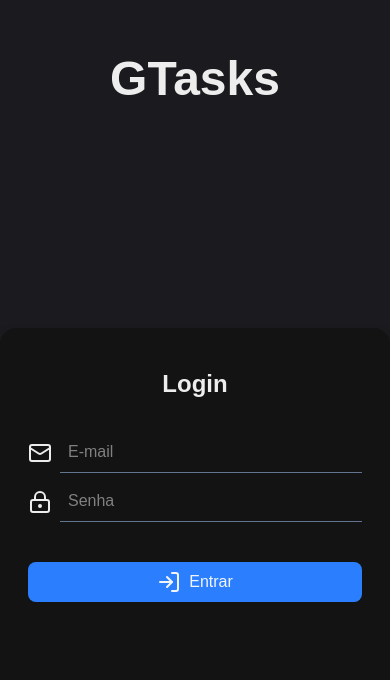
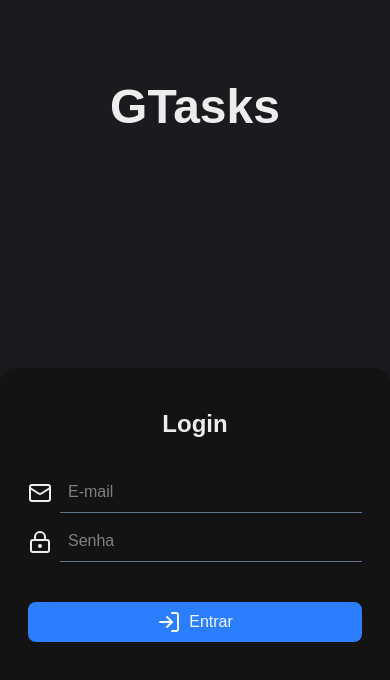
Before and after one commit to Gabrielst27/gtasks-site, a Next.js app: page /auth/login in a window 390 px wide. Shown: the part 122-802 px from the top of the page. Built offline with nearby package versions, Linux system fonts and the light colour scheme.

Commit message:
refac: improve workspace and auth responsive layout

```diff
--- a/src/app/auth/layout.tsx
+++ b/src/app/auth/layout.tsx
@@ -1,4 +1,3 @@
-import { Main } from '@/components/layout/Main';
 import { Metadata } from 'next';
 
 export const metadata: Metadata = {
@@ -16,7 +15,7 @@ type AuthLayoutProps = {
 export default function AuthLayout({ children }: AuthLayoutProps) {
   return (
     <>
-      <Main>{children}</Main>
+      <main>{children}</main>
     </>
   );
 }
--- a/src/app/auth/login/page.tsx
+++ b/src/app/auth/login/page.tsx
@@ -1,13 +1,29 @@
 import { LoginForm } from '@/components/auth/LoginForm';
 import { Card } from '@/components/Card';
+import clsx from 'clsx';
 
 export default function LoginPage() {
   return (
-    <section className="h-screen flex flex-col items-center justify-between gap-8">
-      <div className="flex-1 flex items-center justify-center">
+    <section
+      className={clsx(
+        'h-screen',
+        'flex flex-col items-center justify-between gap-8',
+        'md:flex-row',
+      )}
+    >
+      <div className="flex-2 flex items-center justify-center lg:flex-4">
         <h1 className="font-extrabold text-5xl">GTasks</h1>
       </div>
-      <Card className="pb-30 pt-10 mb-0 justify-center items-center gap-8 flex-col shadow-card-background shadow-xl">
+      <Card
+        className={clsx(
+          'flex-1',
+          'pt-10 pb-20',
+          'justify-center items-center gap-8 flex-col',
+          'shadow-card-background shadow-xl',
+          'md:mx-6 md:h-[90%] md:gap-24',
+          'lg:flex-3',
+        )}
+      >
         <h1 className="font-bold text-2xl">Login</h1>
         <LoginForm />
       </Card>
--- a/src/app/workspace/layout.tsx
+++ b/src/app/workspace/layout.tsx
@@ -19,6 +19,9 @@ type AppLayoutProps = {
 
 export default async function AppLayout({ children }: AppLayoutProps) {
   const profile = await getProfile();
+  if (!profile) {
+    return null;
+  }
   return (
     <>
       <ProfileMenuProvider>
--- a/src/components/Card/index.tsx
+++ b/src/components/Card/index.tsx
@@ -10,7 +10,7 @@ export function Card({ className, children }: CardProps) {
       className={clsx(
         className,
         'shadow-md shadow-black',
-        `px-2 py-2 my-4 w-full`,
+        `px-2 py-2 w-full`,
         'bg-card-background rounded-2xl',
         `flex gap-2`,
       )}
--- a/src/components/Dialog/index.tsx
+++ b/src/components/Dialog/index.tsx
@@ -28,10 +28,10 @@ export function Dialog({
     <div className={classes} aria-modal={true} onClick={onCancel}>
       <div
         className={clsx(
-          'w-full max-w-120 h-80 m-10 p-6',
+          'w-full max-w-120 m-10 p-6',
           'bg-background shadow-2xl shadow-black',
           'rounded-2xl',
-          'flex flex-col gap-4 justify-between items-center',
+          'flex flex-col gap-6 justify-between items-center',
         )}
         onClick={(event) => event.stopPropagation()}
       >
--- a/src/components/layout/Main/index.tsx
+++ b/src/components/layout/Main/index.tsx
@@ -6,7 +6,7 @@ type MainProps = {
 
 export async function Main({ children, className, ...rest }: MainProps) {
   return (
-    <main className={clsx('min-h-lvh', className)} {...rest}>
+    <main className={clsx('min-h-lvh mx-6 mb-6 pt-6', className)} {...rest}>
       {children}
     </main>
   );
--- a/src/lib/auth/manage-login.ts
+++ b/src/lib/auth/manage-login.ts
@@ -42,9 +42,9 @@ export async function getProfile() {
     const token = await getCurrentSession();
     const payload = decodeJwt(token);
     return {
-      name: `${payload.name}`,
-      id: `${payload.id}`,
-      email: `${payload.email}`,
+      name: `${payload.name ?? ''}`,
+      id: `${payload.id ?? ''}`,
+      email: `${payload.email ?? ''}`,
       token: `${payload.token}` || null,
     };
   } catch {
```
